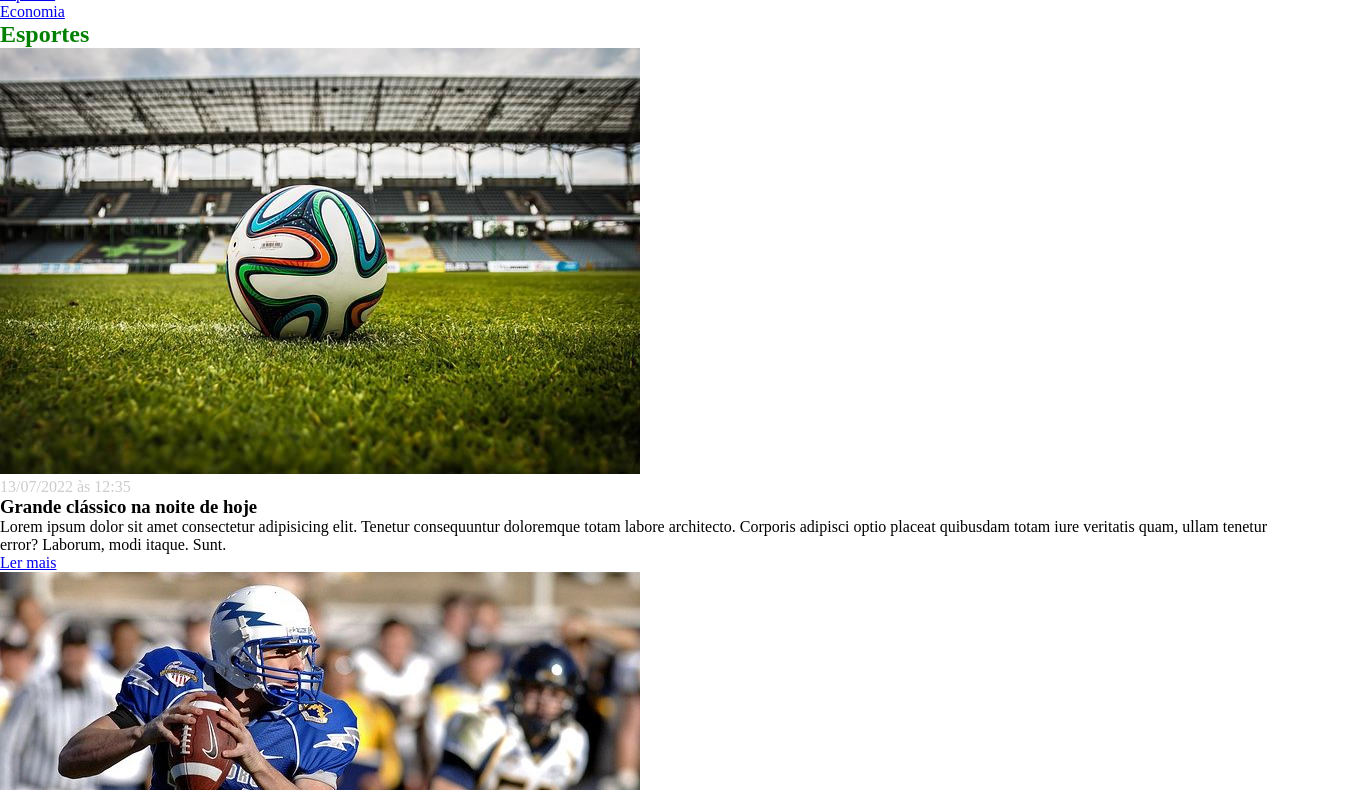
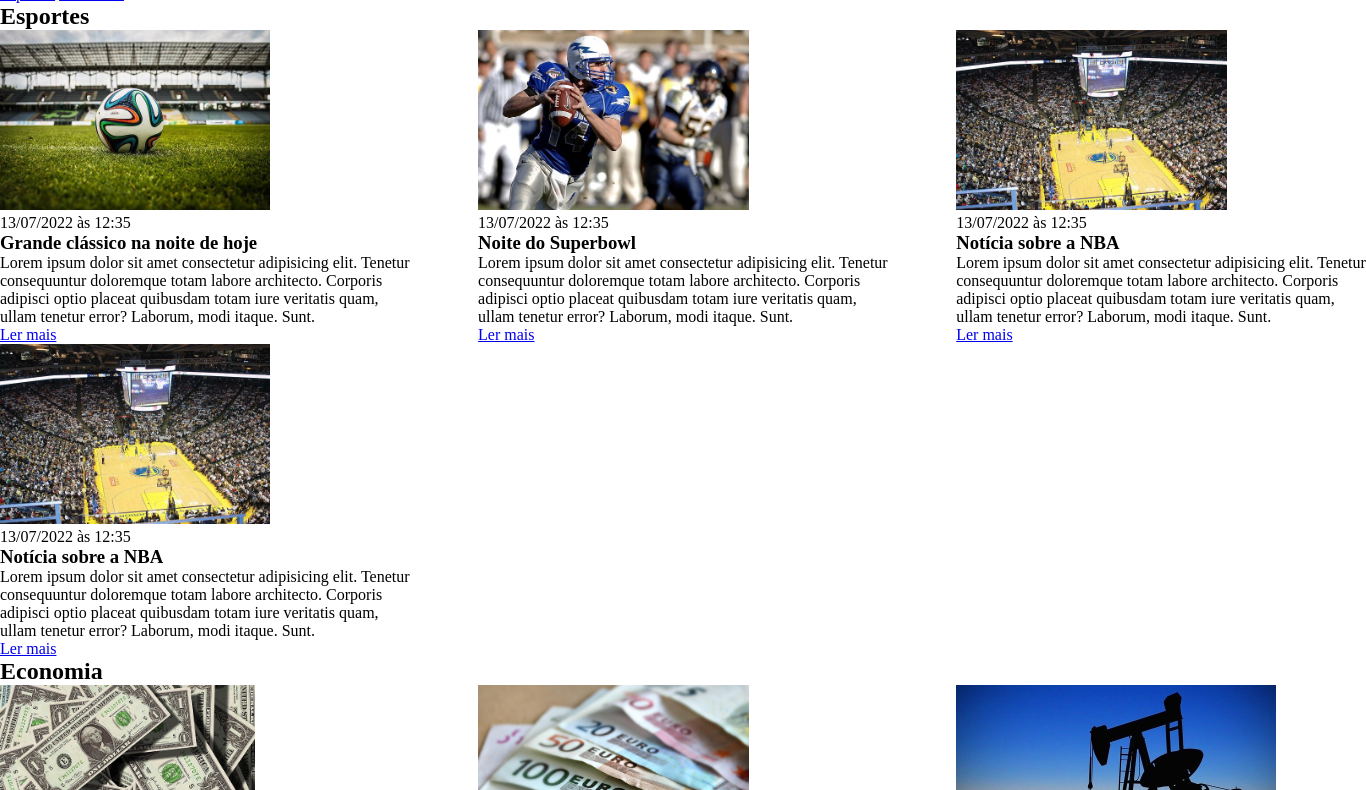
Before and after one commit to LucasRamiro1/HTML_EBAC, a plain HTML site: page conheça a sintaxe do css/Seletores/index.html in a window 1280 px wide. Shown: the part 52-842 px from the top of the page, 1366 px wide, since content can reach past the window. Drawn offline with Linux system fonts and the light colour scheme.

Commit message:
Changes: index.html and main.css

```diff
--- a/conheça a sintaxe do css/Seletores/index.html
+++ b/conheça a sintaxe do css/Seletores/index.html
@@ -9,20 +9,24 @@
 </head>
 <body>
     <header>
+        <div class="container">
         <h1>Meu portal de notícias</h1>
         <nav>
             <ul>
                 <li>
-                    <a href="#sports" title="Ir para a seção de esportes">Esportes</a>
+                    <a href="#esportes" title="Ir para a seção de esportes">Esportes</a>
                 </li>
                 <li>
-                    <a href="#economy" title="Ir para a seção de notícias">Economia</a>
+                    <a href="#economy" title="Ir para a seção de economia">Economia</a>
                 </li>
             </ul>
         </nav>
+        </div>
     </header>
     <section id="esportes">
+        <div class="container">
         <h2>Esportes</h2>
+        <div class="articles">
             <article>
                 <img src="./imagens/futebol.jpg" alt="Bola de futebol no gramado" />
                 <header>
@@ -46,7 +50,7 @@
                 <a href="#" title="Leia a notícia completa">Ler mais</a>
             </article>
             <article>
-            <img src="./imagens/basquete.jpg" title="Vista aérea de uma quadra de basquete" />
+                <img src="./imagens/basquete.jpg" alt="Vista aérea de uma quadra de basquete" />
                 <header>
                     <time>13/07/2022 às 12:35</time>
                 </header>
@@ -57,7 +61,7 @@
                 <a href="#" title="Leia a notícia completa">Ler mais</a>
             </article>
             <article>
-            <img src="./imagens/basquete.jpg" title="Vista aérea de uma quadra de basquete" />
+                <img src="./imagens/basquete.jpg" alt="Vista aérea de uma quadra de basquete" />
                 <header>
                     <time>13/07/2022 às 12:35</time>
                 </header>
@@ -67,9 +71,13 @@
                 </p>
                 <a href="#" title="Leia a notícia completa">Ler mais</a>
             </article>
+        </div>
+        </div>
     </section>
     <section id="economy">
+        <div class="container">
         <h2>Economia</h2>
+        <div class="articles">
             <article>
                 <img src="./imagens/dolares.jpg" alt="Muitos dólares" />
                 <header>
@@ -103,6 +111,8 @@
                 </p>
                 <a href="#" title="Leia a notícia completa">Ler mais</a>
             </article>
+        </div>
+        </div>
     </section>
 </body>
 </html>
--- a/conheça a sintaxe do css/Seletores/main.css
+++ b/conheça a sintaxe do css/Seletores/main.css
@@ -1,19 +1,25 @@
-*{
+* {
     box-sizing: border-box;
     margin: 0;
     padding: 0;
 }
-h1 {
-color: green;
+header li {
+    display: inline;
 
 }
+.container{
+    width: 1366px;
+    margin: 0 auto;
 
-h2 {
-    color: green;
 }
-#economy h2 {
-    color: yellow;
+.articles {
+    display: flex;
+    flex-wrap: wrap;
+    justify-content: space-between;
 }
-.creation-date {
-    color: #ccc;
+.articles article img{
+    height: 180px;
 }
+.articles article{
+    width: 30%;
+}
```
Lines whose indentation alone changed are shown as unchanged.
